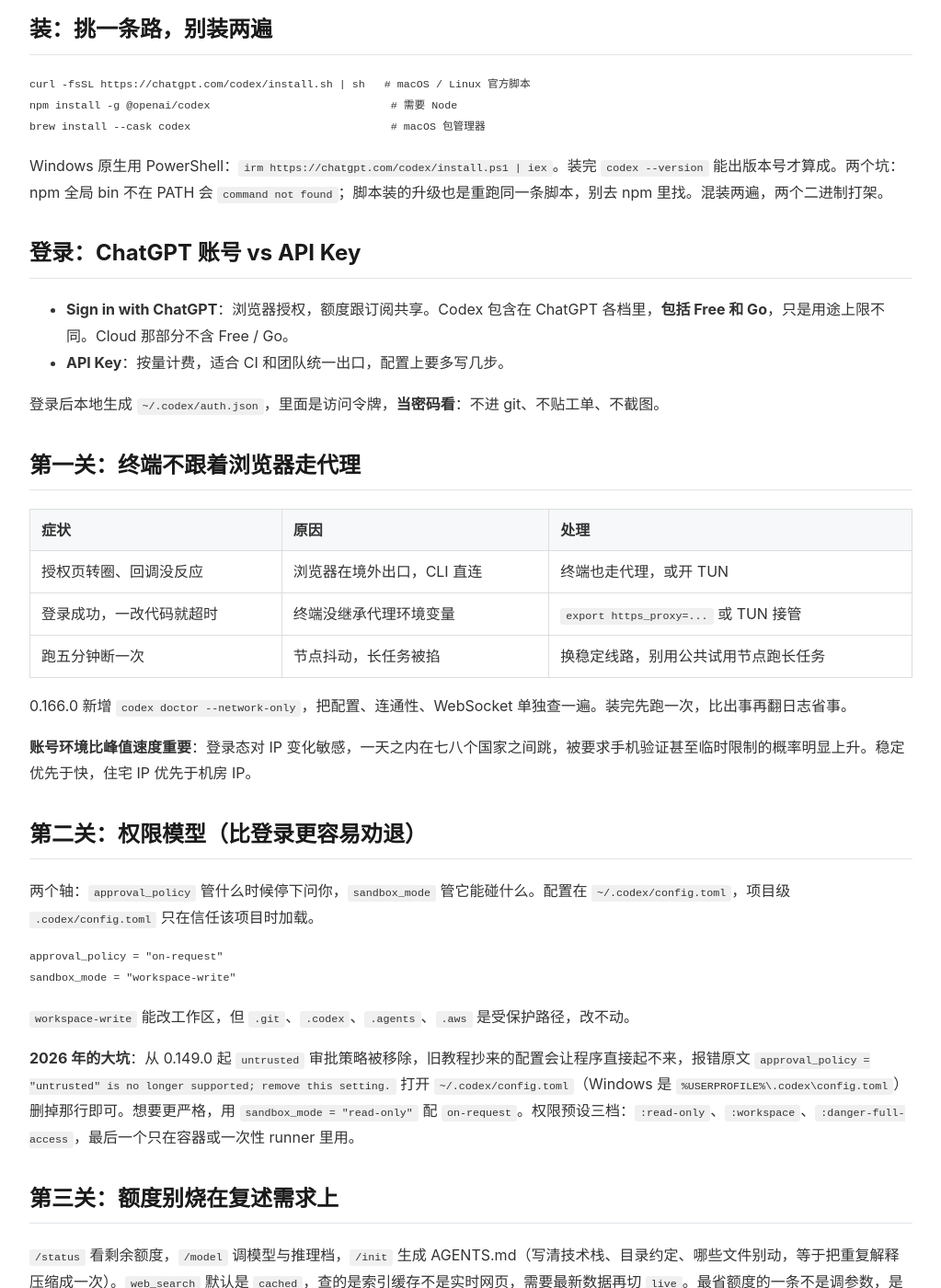
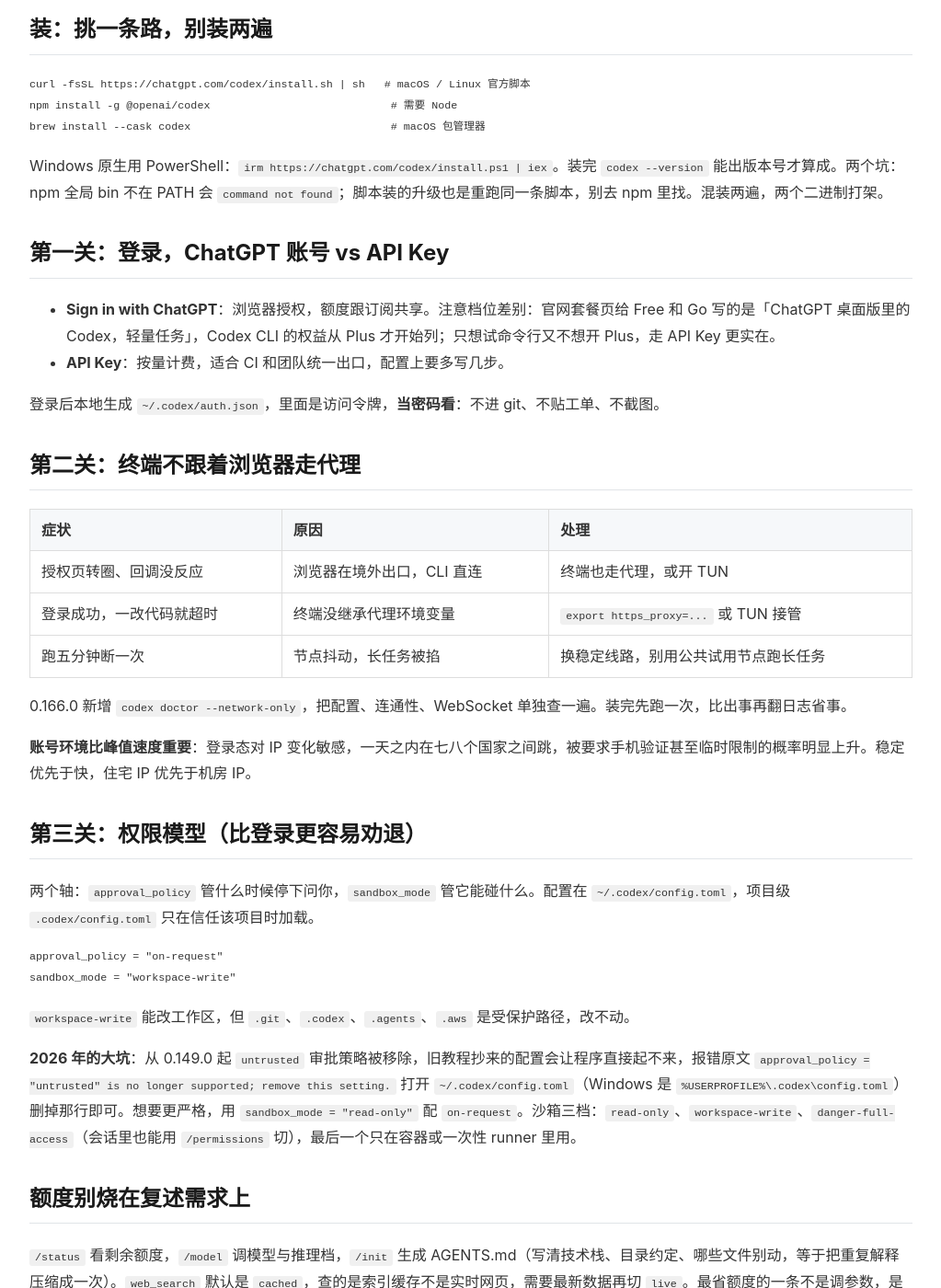
Before and after one commit to yezuofan/free-internet-guide, a Jekyll site: the page built from getting-started/codex-cli-guide-2026.md, in a window 1280 px wide and 1400 px high, scrolled down 313 px. Shown: the whole window at 92% size, without its empty margins (128-1151 px from the left). Built offline with Jekyll 4.4.1, drawn with Linux system fonts in a browser that asks for light colours; our own code applies the rules of GitHub Pages for plain Markdown files; some of the changed text lies outside the part shown.

Commit message:
qa(codex): align mirror with blog fixes (gate order, plan line, Free/Go)

```diff
--- a/getting-started/codex-cli-guide-2026.md
+++ b/getting-started/codex-cli-guide-2026.md
@@ -1,6 +1,6 @@
 > 本文最初发布于 [huanghaiwan.com](https://huanghaiwan.com/ai/codex-cli-guide-2026/)
 
-# Codex CLI 使用教程：装完别急着敲命令，先过登录、权限、网络这三关
+# Codex CLI 使用教程：装完别急着敲命令，先过登录、网络、权限这三关
 
 **2026 年 11 月。** `openai/codex` 现在 133,340 star、21,127 fork，最新 release 0.166.0（2026 年 10 月 29 日），Rust 写、Apache-2.0。它是跑在终端里的编程 Agent：进项目目录敲 `codex`，它读文件、改代码、执行命令——不是编辑器补全，方向和补全相反。
 
@@ -14,14 +14,14 @@ brew install --cask codex                               # macOS 包管理器
 
 Windows 原生用 PowerShell：`irm https://chatgpt.com/codex/install.ps1 | iex`。装完 `codex --version` 能出版本号才算成。两个坑：npm 全局 bin 不在 PATH 会 `command not found`；脚本装的升级也是重跑同一条脚本，别去 npm 里找。混装两遍，两个二进制打架。
 
-## 登录：ChatGPT 账号 vs API Key
+## 第一关：登录，ChatGPT 账号 vs API Key
 
-- **Sign in with ChatGPT**：浏览器授权，额度跟订阅共享。Codex 包含在 ChatGPT 各档里，**包括 Free 和 Go**，只是用途上限不同。Cloud 那部分不含 Free / Go。
+- **Sign in with ChatGPT**：浏览器授权，额度跟订阅共享。注意档位差别：官网套餐页给 Free 和 Go 写的是「ChatGPT 桌面版里的 Codex，轻量任务」，Codex CLI 的权益从 Plus 才开始列；只想试命令行又不想开 Plus，走 API Key 更实在。
 - **API Key**：按量计费，适合 CI 和团队统一出口，配置上要多写几步。
 
 登录后本地生成 `~/.codex/auth.json`，里面是访问令牌，**当密码看**：不进 git、不贴工单、不截图。
 
-## 第一关：终端不跟着浏览器走代理
+## 第二关：终端不跟着浏览器走代理
 
 | 症状 | 原因 | 处理 |
 |:--|:--|:--|
@@ -44,9 +44,9 @@ sandbox_mode = "workspace-write"
 
 `workspace-write` 能改工作区，但 `.git`、`.codex`、`.agents`、`.aws` 是受保护路径，改不动。
 
-**2026 年的大坑**：从 0.149.0 起 `untrusted` 审批策略被移除，旧教程抄来的配置会让程序直接起不来，报错原文 `approval_policy = "untrusted" is no longer supported; remove this setting.` 打开 `~/.codex/config.toml`（Windows 是 `%USERPROFILE%\.codex\config.toml`）删掉那行即可。想要更严格，用 `sandbox_mode = "read-only"` 配 `on-request`。权限预设三档：`:read-only`、`:workspace`、`:danger-full-access`，最后一个只在容器或一次性 runner 里用。
+**2026 年的大坑**：从 0.149.0 起 `untrusted` 审批策略被移除，旧教程抄来的配置会让程序直接起不来，报错原文 `approval_policy = "untrusted" is no longer supported; remove this setting.` 打开 `~/.codex/config.toml`（Windows 是 `%USERPROFILE%\.codex\config.toml`）删掉那行即可。想要更严格，用 `sandbox_mode = "read-only"` 配 `on-request`。沙箱三档：`read-only`、`workspace-write`、`danger-full-access`（会话里也能用 `/permissions` 切），最后一个只在容器或一次性 runner 里用。
 
-## 第三关：额度别烧在复述需求上
+## 额度别烧在复述需求上
 
 `/status` 看剩余额度，`/model` 调模型与推理档，`/init` 生成 AGENTS.md（写清技术栈、目录约定、哪些文件别动，等于把重复解释压缩成一次）。`web_search` 默认是 `cached`，查的是索引缓存不是实时网页，需要最新数据再切 `live`。最省额度的一条不是调参数，是一次把目标、约束、验收标准说完整——来回问三轮比重写一遍提示词贵得多。
 
@@ -65,7 +65,7 @@ codex exec --sandbox workspace-write "把 utils 里重复的三个函数合并
 
 | 场景 | 推荐 | 起价 |
 |:--|:--|:--|
-| 账号登录、单人日常 | [仙路湾](https://api.huanghaiwan.com/go/仙路湾)（IEPL + 机房 IP 与 ISP 住宅 IP 混合） | ¥10 / 50G / 3 台 |
+| 账号登录、单人日常 | [仙路湾](https://api.huanghaiwan.com/go/仙路湾)（机房 + ISP 住宅 IP 混合；¥10 档是普通中转入口，IEPL 从专业档起） | ¥10 / 50G / 3 台 |
 | 大流量、天天拉依赖 | [瑶瑶领先](https://api.huanghaiwan.com/go/瑶瑶领先)（SS + BGP 中转，非专线） | ¥9.9 / 384G / 3 台 |
 | 多设备 + 住宅 IP 兜底 | [大象网络](https://api.huanghaiwan.com/go/大象网络)（旗舰档 600G 不限设备，美国原生住宅 IP） | ¥55 |
 | 要专线但便宜 | [SS-ID](https://api.huanghaiwan.com/go/SS-ID)（IEPL 专线） | ¥20 / 100G / 5 台 |
@@ -78,7 +78,7 @@ codex exec --sandbox workspace-write "把 utils 里重复的三个函数合并
 **npm 装完找不到命令？** 全局 bin 没进 PATH。
 **能登录但一发任务就断？** 先 `codex doctor --network-only`，再查终端代理变量。
 **启动报 approval_policy 错？** 删掉旧配置里的 `untrusted`。
-**额度用完？** 等重置、买 credit 或升档；官方明确客服不手动重置。
+**额度用完？** 等周期重置、买 credit 或升档。
 
 ---
 
```
Also changed, not shown: other parts of getting-started/codex-cli-guide-2026.md (+1 -1 lines).
